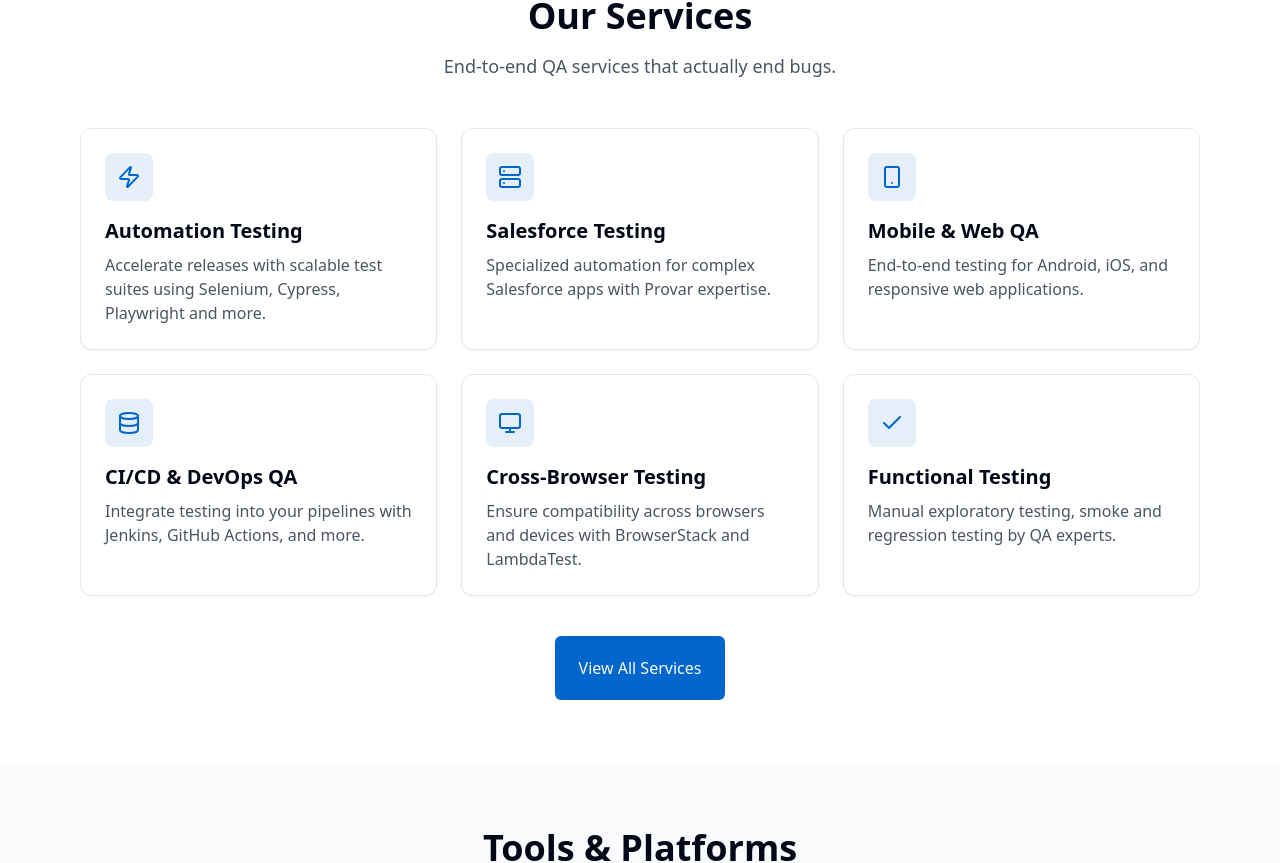
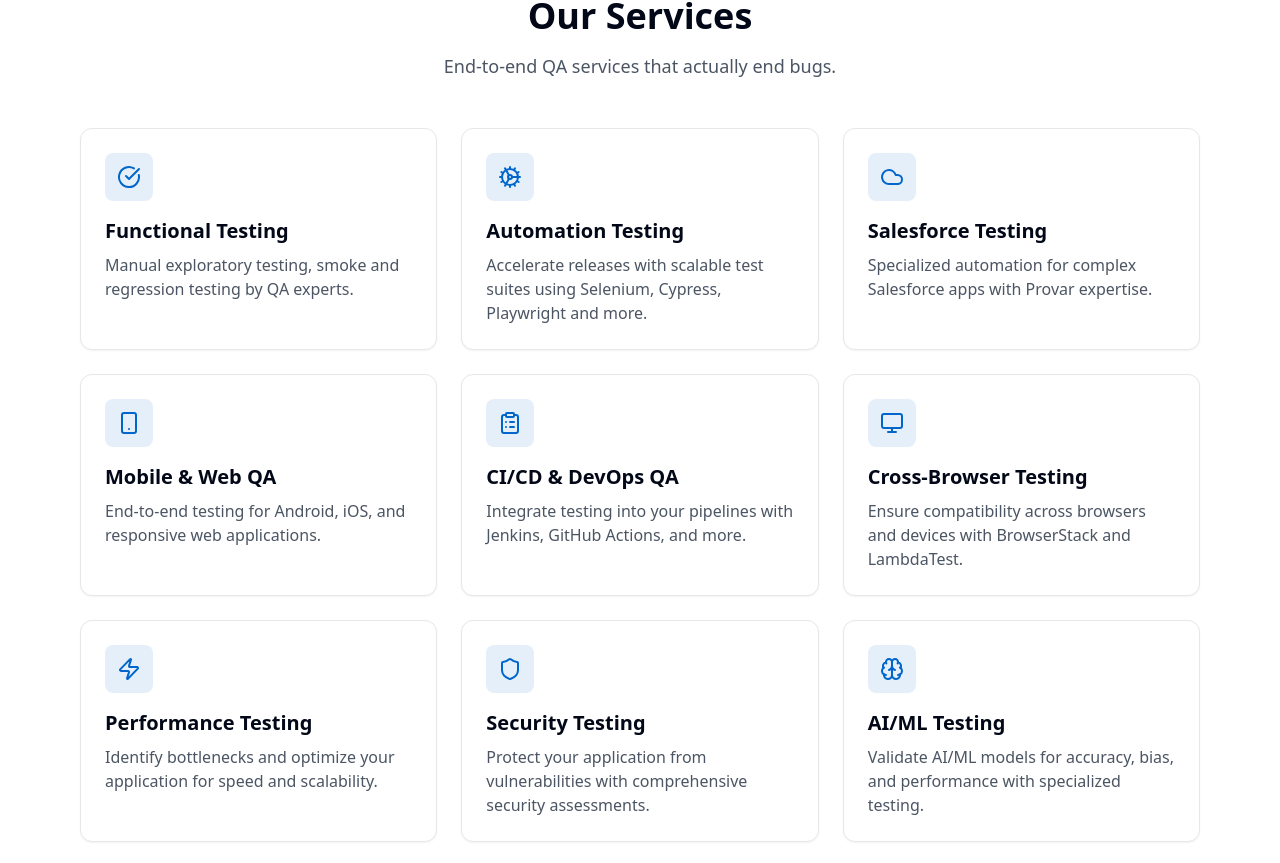
Before and after one commit to ssurendra549/bug-buster-web, a React (Vite) app: page / in a window 1280 px wide. Shown: the part 600-1463 px from the top of the page. Built offline with nearby package versions, Linux system fonts and the light colour scheme.

Commit message:
icons update

```diff
--- a/src/pages/Index.tsx
+++ b/src/pages/Index.tsx
@@ -1,6 +1,6 @@
 
 import { Link } from 'react-router-dom';
-import { Check, Zap, Database, Monitor, Smartphone, Server } from 'lucide-react';
+import { Check, Zap, Database, Monitor, Smartphone, Server, Shield, Brain,CheckCircleIcon,CogIcon,CloudIcon,GlobeIcon,ClipboardListIcon} from 'lucide-react';
 import { BugIllustration } from '@/components/bug-illustration';
 import { Navbar } from '@/components/ui/navbar';
 import { Footer } from '@/components/ui/footer';
@@ -107,14 +107,19 @@ const HomePage = () => {
 
             <div className="grid grid-cols-1 md:grid-cols-2 lg:grid-cols-3 gap-6">
               <ServiceCard
+                title="Functional Testing"
+                description="Manual exploratory testing, smoke and regression testing by QA experts."
+                icon={CheckCircleIcon}
+              />
+              <ServiceCard
                 title="Automation Testing"
                 description="Accelerate releases with scalable test suites using Selenium, Cypress, Playwright and more."
-                icon={Zap}
+                icon={CogIcon}
               />
               <ServiceCard
                 title="Salesforce Testing"
                 description="Specialized automation for complex Salesforce apps with Provar expertise."
-                icon={Server}
+                icon={CloudIcon}
               />
               <ServiceCard
                 title="Mobile & Web QA"
@@ -124,7 +129,7 @@ const HomePage = () => {
               <ServiceCard
                 title="CI/CD & DevOps QA"
                 description="Integrate testing into your pipelines with Jenkins, GitHub Actions, and more."
-                icon={Database}
+                icon={ClipboardListIcon}
               />
               <ServiceCard
                 title="Cross-Browser Testing"
@@ -132,9 +137,19 @@ const HomePage = () => {
                 icon={Monitor}
               />
               <ServiceCard
-                title="Functional Testing"
-                description="Manual exploratory testing, smoke and regression testing by QA experts."
-                icon={Check}
+                title="Performance Testing"
+                description="Identify bottlenecks and optimize your application for speed and scalability."
+                icon={Zap}
+              />
+              <ServiceCard
+                title="Security Testing"
+                description="Protect your application from vulnerabilities with comprehensive security assessments."
+                icon={Shield}
+              />
+              <ServiceCard
+                title="AI/ML Testing"
+                description="Validate AI/ML models for accuracy, bias, and performance with specialized testing."
+                icon={Brain}
               />
             </div>
 
```
